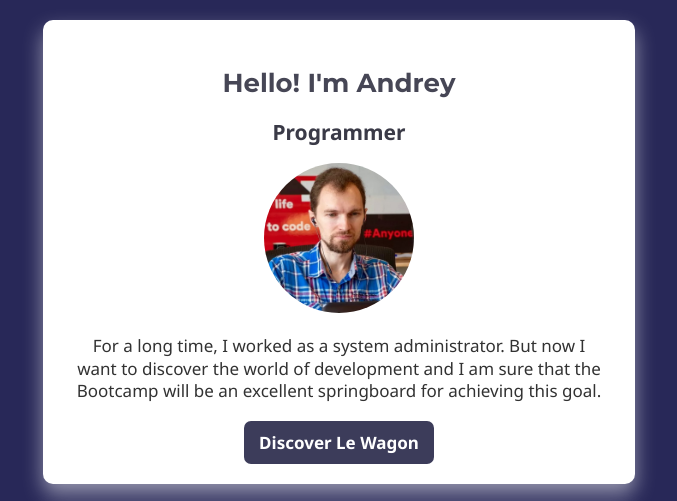
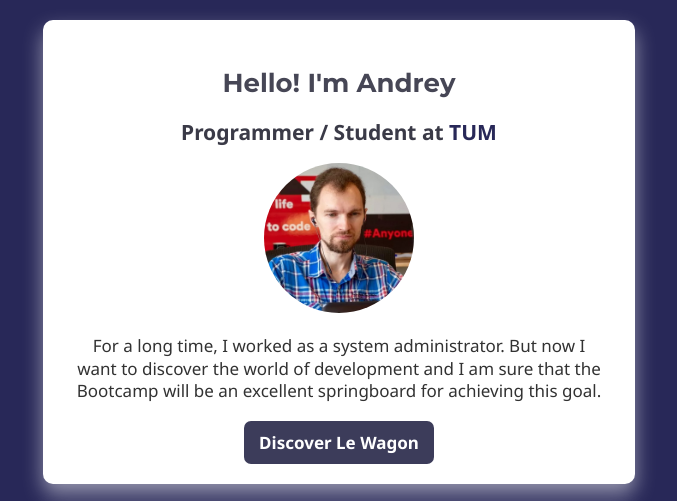
Before and after one commit to andrey-maleyev/profile, a plain HTML site: page index.html in a window 1280 px wide. Shown: the top 501 px of the page, without its empty margins (301-978 px from the left). Drawn offline with Linux system fonts and the light colour scheme.

Commit message:
added some info in bio

```diff
--- a/index.html
+++ b/index.html
@@ -17,7 +17,7 @@
 
       <div class="card">
         <h1>Hello! I'm Andrey</h1>
-        <h2>Programmer</h2>
+        <h2>Programmer / Student at <a href="https://www.tum.de/en/">TUM</a></h2>
         <img id="avatar" src="images/avatar.jpg">
         <p>For a long time, I worked as a system administrator. But now I want to discover the world of development and I am sure that the Bootcamp will be an excellent springboard for achieving this goal.</p>
         <a class="button-blue" href="https://www.lewagon.com/">Discover Le Wagon</a>
```
